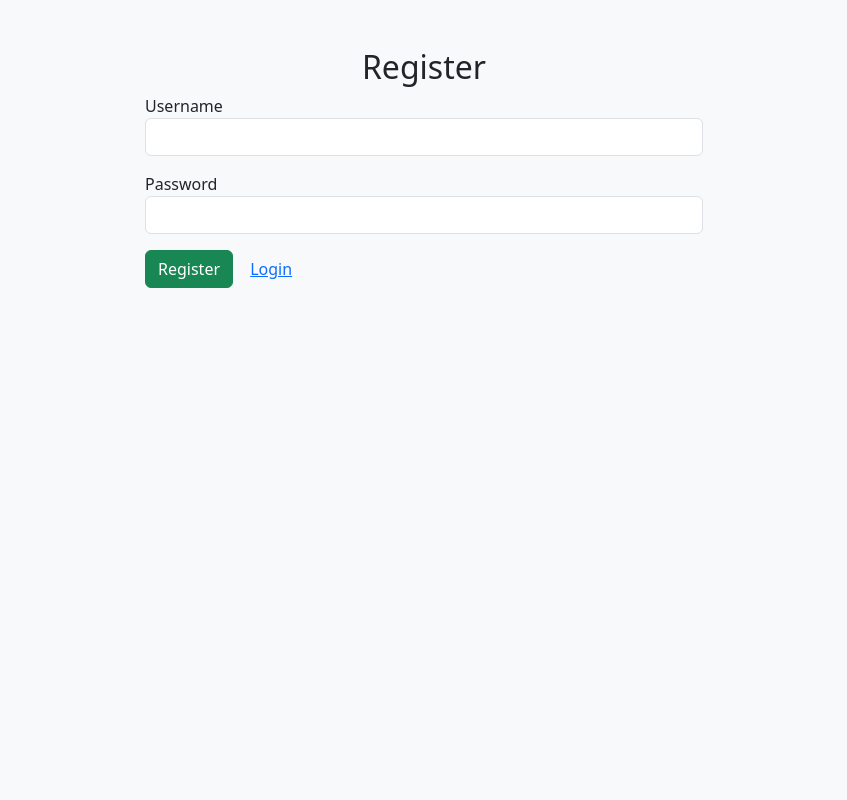
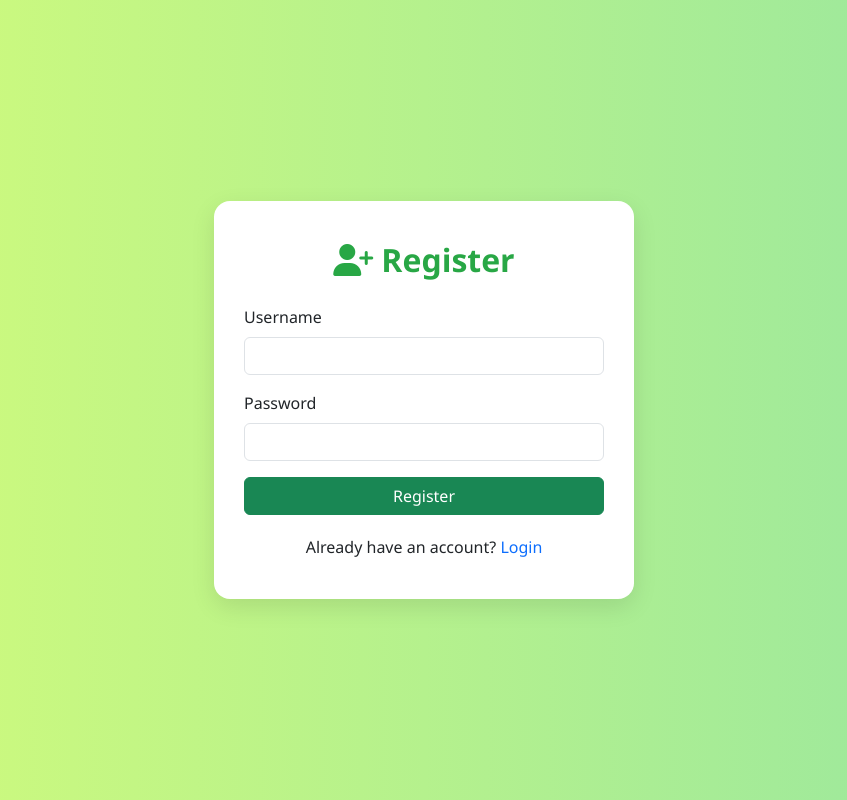
Before and after one commit to Alokzhan/extension-conversion, a Flask app: page /register in a window 1280 px wide. Shown: the whole page, without its empty margins (216-1063 px from the left). Run offline with Flask 3, Linux system fonts and the light colour scheme; some libraries are stand-ins or nearby versions.

Commit message:
Update register.html

```diff
--- a/templates/register.html
+++ b/templates/register.html
@@ -3,22 +3,65 @@
 <head>
   <meta charset="UTF-8">
   <title>Register - File Converter</title>
-  <link href="https://cdn.jsdelivr.net/npm/bootstrap@5.3.0/dist/css/bootstrap.min.css" rel="stylesheet">
+  <meta name="viewport" content="width=device-width, initial-scale=1.0"/>
+  <link href="https://cdn.jsdelivr.net/npm/bootstrap@5.3.0/dist/css/bootstrap.min.css" rel="stylesheet"/>
+  <script src="https://kit.fontawesome.com/a2e0d5d26d.js" crossorigin="anonymous"></script>
+  <style>
+    body {
+      background: linear-gradient(to right, #d4fc79, #96e6a1); /* light green to mint gradient */
+      height: 100vh;
+      display: flex;
+      align-items: center;
+      justify-content: center;
+      font-family: 'Segoe UI', sans-serif;
+    }
+
+    .register-card {
+      background: #fff;
+      padding: 40px 30px;
+      border-radius: 16px;
+      box-shadow: 0 8px 24px rgba(0,0,0,0.1);
+      width: 100%;
+      max-width: 420px;
+    }
+
+    h2 {
+      font-weight: 700;
+      margin-bottom: 25px;
+      color: #28a745;
+    }
+
+    .form-label {
+      font-weight: 500;
+    }
+
+    .btn-success {
+      width: 100%;
+    }
+
+    .form-footer {
+      margin-top: 20px;
+      text-align: center;
+    }
+
+  </style>
 </head>
-<body class="bg-light">
-<div class="container mt-5">
-  <h2 class="text-center">Register</h2>
-  <form method="POST" class="col-md-6 mx-auto">
+<body>
+  <div class="register-card">
+    <h2 class="text-center"><i class="fas fa-user-plus me-2"></i>Register</h2>
+    <form method="POST">
       <div class="mb-3">
-      <label>Username</label>
+        <label class="form-label">Username</label>
         <input name="username" class="form-control" required>
       </div>
       <div class="mb-3">
-      <label>Password</label>
+        <label class="form-label">Password</label>
         <input type="password" name="password" class="form-control" required>
       </div>
       <button class="btn btn-success">Register</button>
-    <a href="/login" class="btn btn-link">Login</a>
+      <div class="form-footer">
+        Already have an account? <a href="/login" class="text-decoration-none">Login</a>
+      </div>
     </form>
   </div>
 </body>
```
Lines whose indentation alone changed are shown as unchanged.
